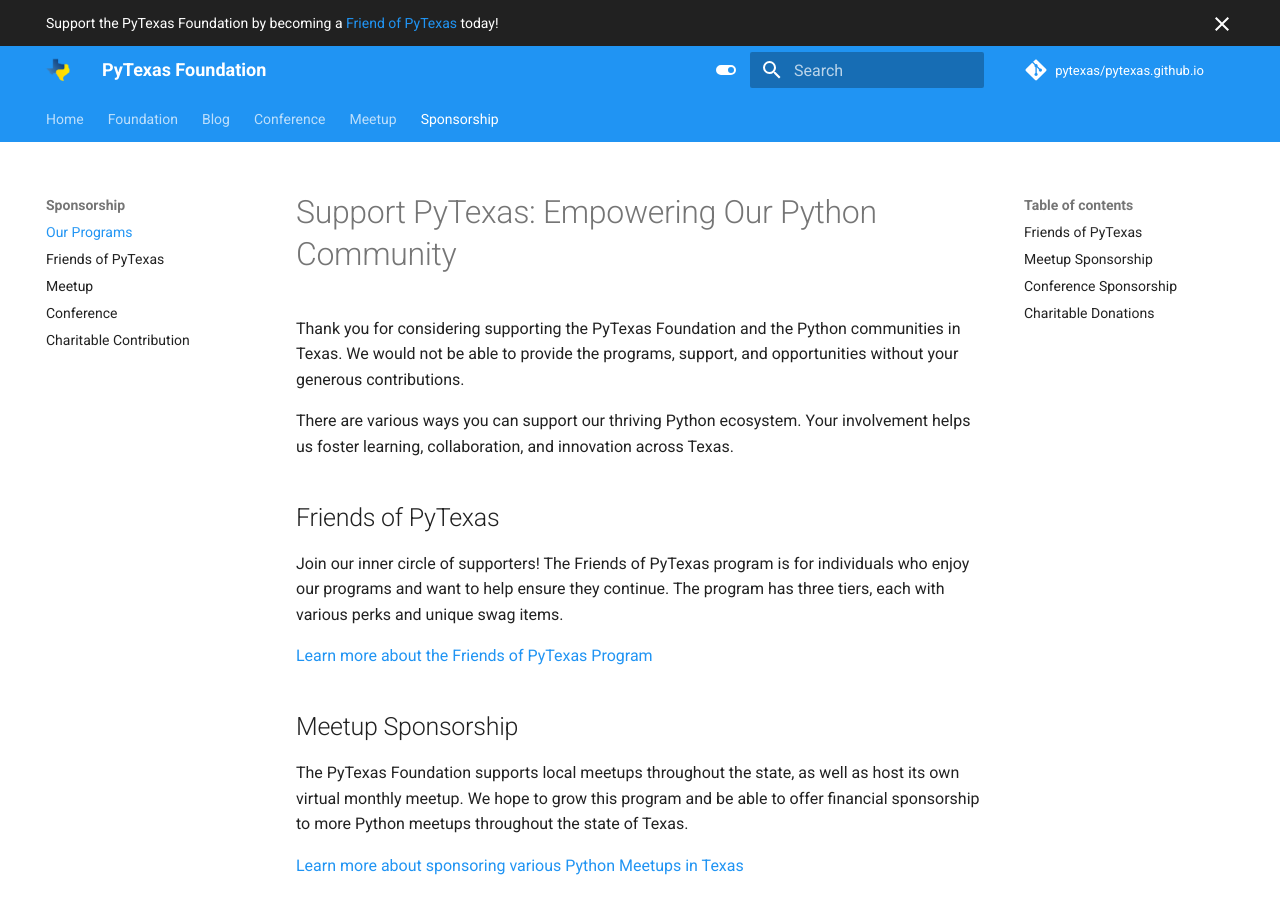
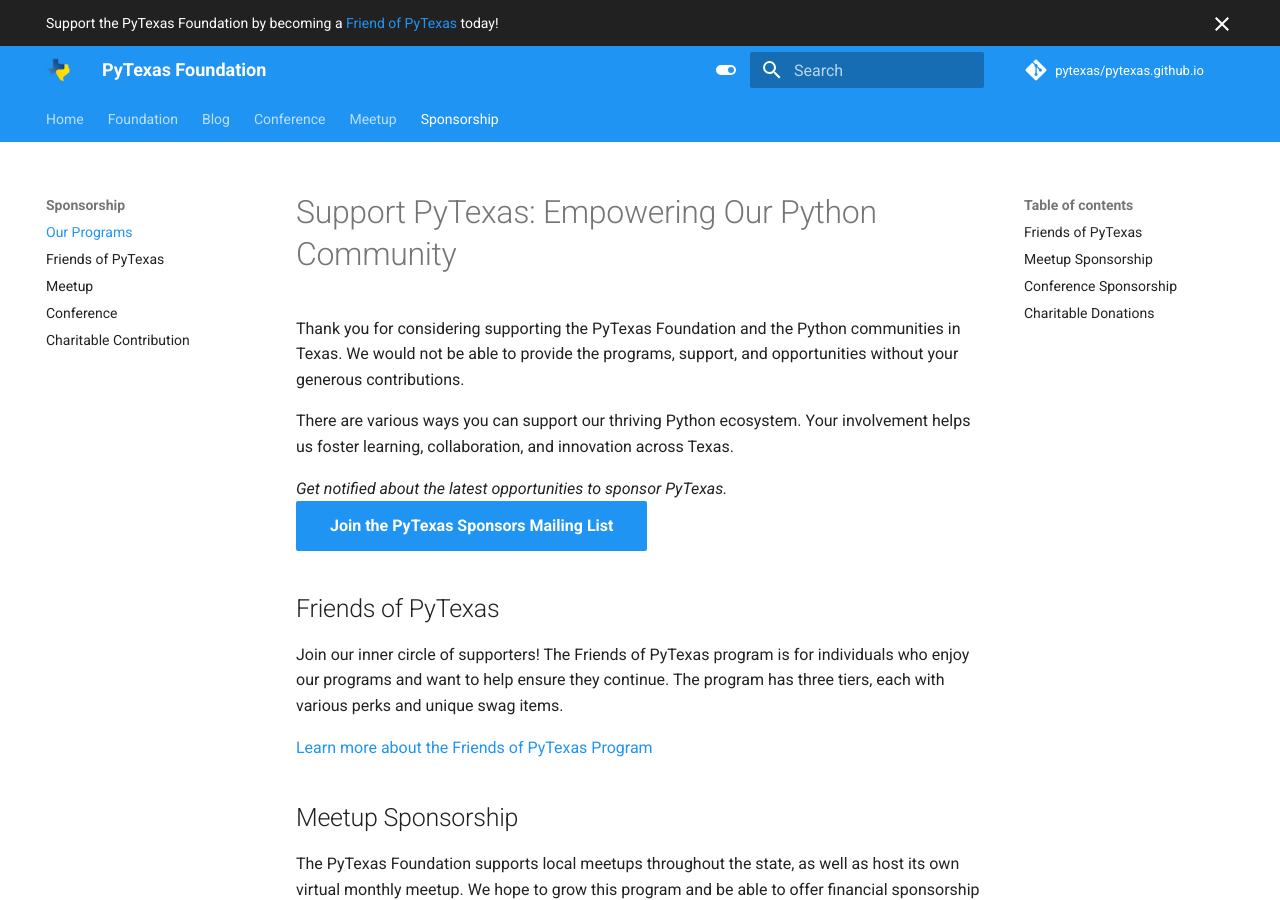
Before and after one commit to pytexas/pytexas.github.io, an MkDocs documentation site: the page built from docs/sponsorship/index.md, in a window 1280 px wide and 900 px high. Built offline with MkDocs 1.6.1 and Material for MkDocs 9.7.7, drawn with Linux system fonts in a browser that asks for light colours; comment, search, counter and statistics services are not loaded.

Commit message:
adding link to sponsors mailing list signup (#24)

```diff
--- a/docs/sponsorship/index.md
+++ b/docs/sponsorship/index.md
@@ -9,6 +9,10 @@
 without your generous contributions.
 
 There are various ways you can support our thriving Python ecosystem. Your involvement helps us foster learning, collaboration, and innovation across Texas.
+
+*Get notified about the latest opportunities to sponsor PyTexas.*
+[Join the PyTexas Sponsors Mailing List](https://mailchi.mp/fc46f2d077fe/pytexas-sponsors){ .md-button .md-button--primary }
+
 
 ## Friends of PyTexas
 
```
